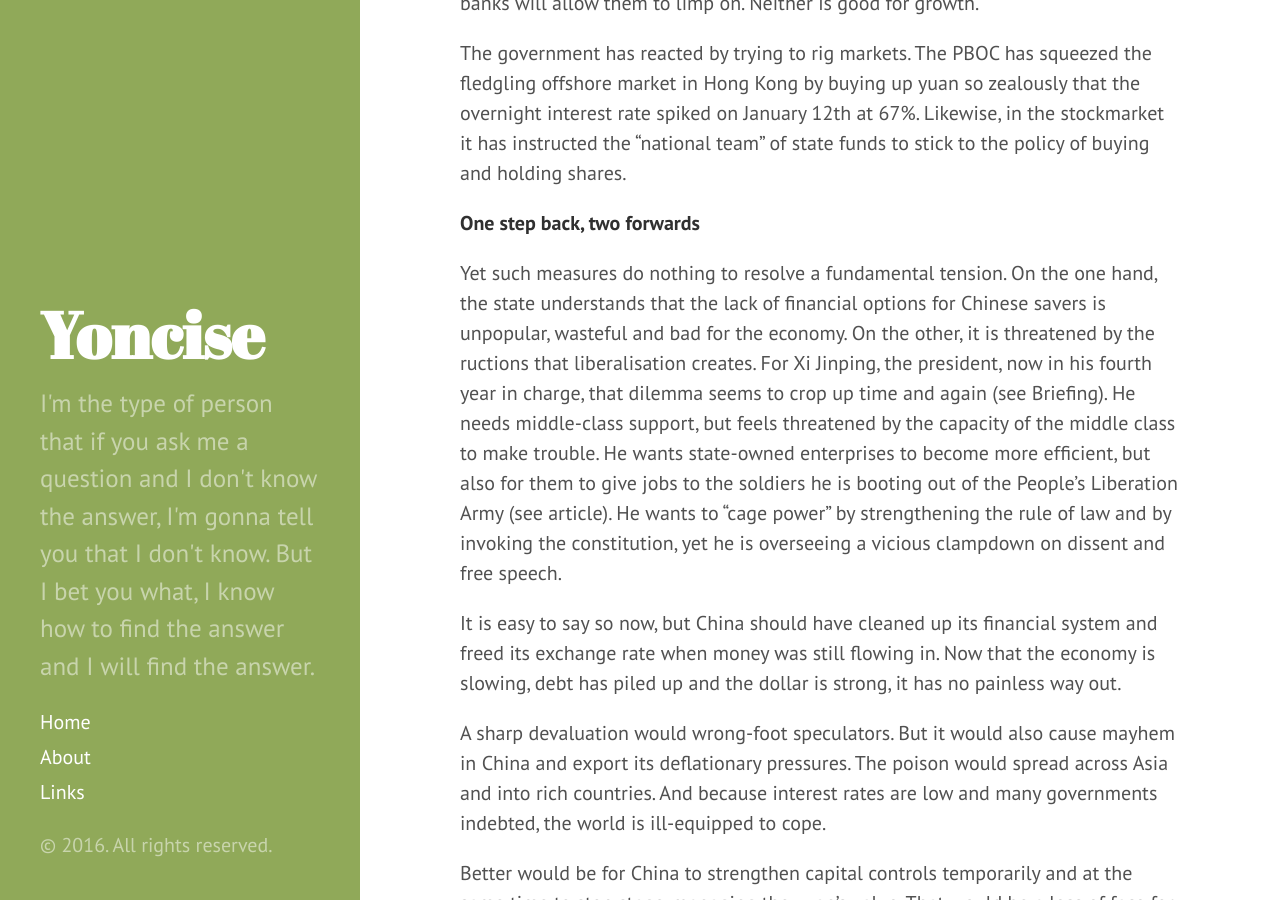
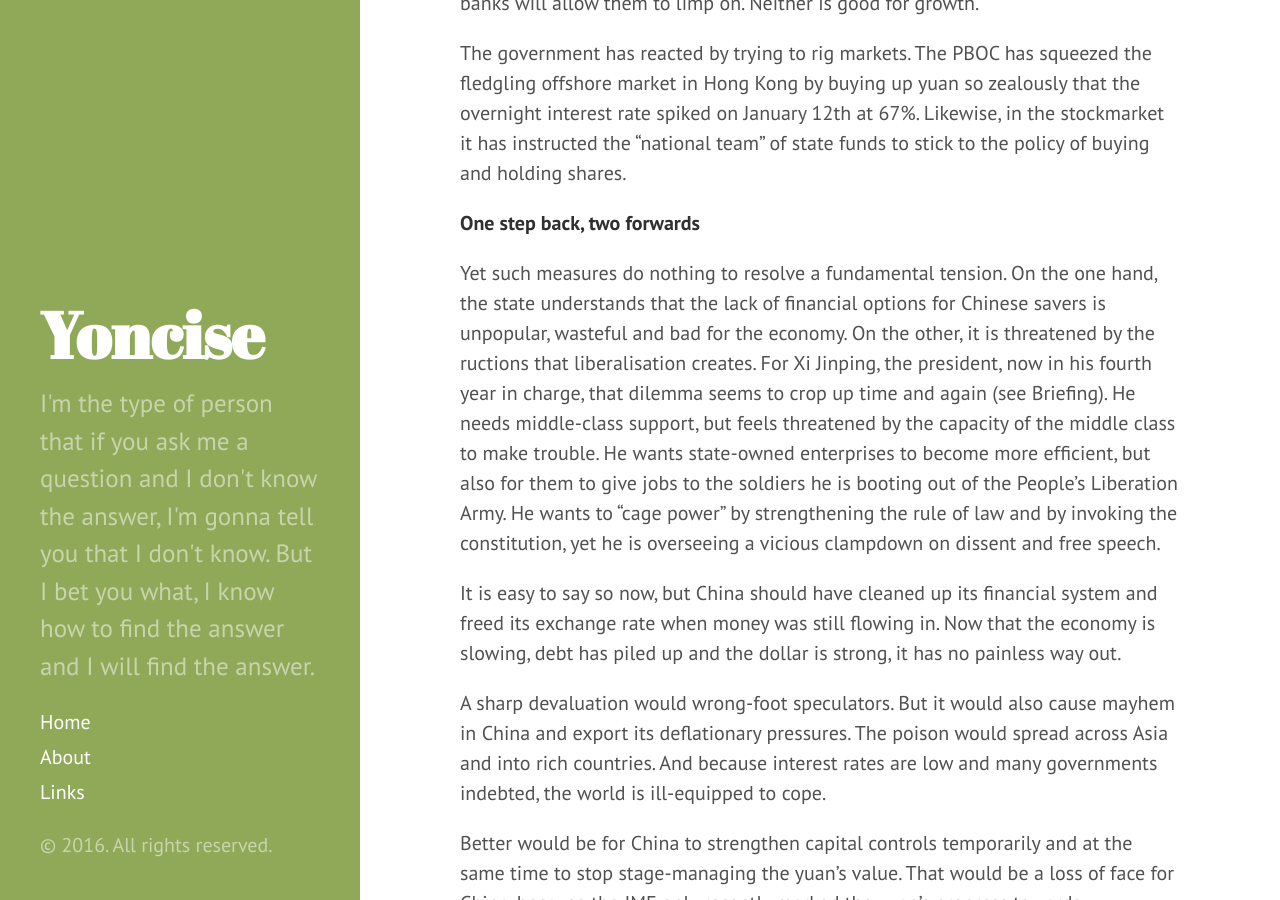
Before and after one commit to yoncise/yoncise.github.io, a Jekyll site: the page built from _posts/2016-01-31-The-yuan-and-the-markets.md, in a window 1280 px wide and 900 px high, scrolled down 2022 px. Built offline with Jekyll 4.4.1, drawn with Linux system fonts in a browser that asks for light colours; some of the changed text lies outside the part shown.

Commit message:
remove see article

```diff
--- a/_posts/2016-01-31-The-yuan-and-the-markets.md
+++ b/_posts/2016-01-31-The-yuan-and-the-markets.md
@@ -14,7 +14,7 @@
 For well over a decade, China has been the engine of global growth. But the blistering pace of economic expansion has
 slowed. The stockmarket has been in turmoil, again. Although share prices in China matter little to the real economy,
 seesawing stocks feed fears among investors that the Communist Party does not have the wisdom to manage the move from
-Mao to market. The rest of the world looks at the debts and growing labour unrest inside China (see article), and it
+Mao to market. The rest of the world looks at the debts and growing labour unrest inside China, and it
 shudders. Nowhere are those worries more apparent—or more consequential—than in the handling of its currency, the yuan.
 
 __Faulty forex__
@@ -58,7 +58,7 @@
 the ructions that liberalisation creates. For Xi Jinping, the president, now in his fourth year in charge, that dilemma
 seems to crop up time and again (see Briefing). He needs middle-class support, but feels threatened by the capacity of
 the middle class to make trouble. He wants state-owned enterprises to become more efficient, but also for them to give
-jobs to the soldiers he is booting out of the People’s Liberation Army (see article). He wants to “cage power” by
+jobs to the soldiers he is booting out of the People’s Liberation Army. He wants to “cage power” by
 strengthening the rule of law and by invoking the constitution, yet he is overseeing a vicious clampdown on dissent and
 free speech.
 
```
